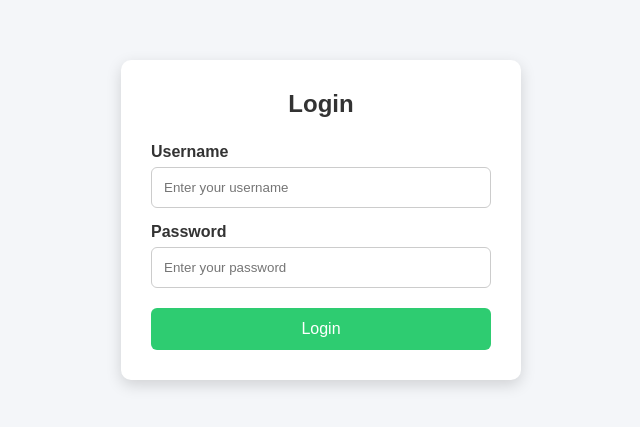
After one commit to eyosisolo/expense_tracker, a Flask app: page /login in a window 1280 px wide. The commit adds this page. Shown: the top 427 px of the page, without its empty margins (319-959 px from the left). Run offline with Flask 3, Linux system fonts and the light colour scheme.

Commit message:
Complete Day 4: User login system with Flask and SQLite

```diff
--- a/app.py
+++ b/app.py
@@ -50,6 +50,37 @@ def register():
 
     return render_template("register.html")
 
+@app.route("/login", methods=["GET", "POST"])
+def login():
+    if request.method == "POST":
+
+        username = request.form["username"]
+        password = request.form["password"]
+
+        connection = get_connection()
+        cursor = connection.cursor()
+
+        cursor.execute(
+            """
+            SELECT *
+            FROM users
+            WHERE username = ?
+            AND password = ?
+            """,
+            (username, password)
+        )
+
+        user = cursor.fetchone()
+
+        connection.close()
+
+        if user:
+
+            return render_template("dashboard.html")
+
+        return "Invalid username or password."
+
+    return render_template("login.html")
 
 if __name__ == "__main__":
     app.run(debug=True)
--- a/templates/index.html
+++ b/templates/index.html
@@ -33,7 +33,9 @@
             <a href="{{ url_for('register') }}" class="button">
                 Get Started
             </a>
+            <br><br>
 
+            <a href="/login" class="button"> Login </a>
         </section>
 
     </div>
--- /dev/null
+++ b/templates/login.html
@@ -0,0 +1,26 @@
+<!DOCTYPE html>
+<html lang="en">
+
+ <head>
+    <meta charset="UTF-8">
+    <meta name="viewport" content="width=device-width, initial-scale=1.0">
+
+    <title>Login</title>
+    <link rel="stylesheet" href="{{ url_for('static', filename='style.css') }}">
+
+ </head>
+ <body>
+    <div class="container">
+        <form method="POST">
+            <h2>Login</h2>
+            <label for="username">Username</label>
+            <input id="username" type="text" name="username" placeholder="Enter your username" title="Username" required>
+
+            <label for="password">Password</label>
+            <input id="password" type="password" name="password" placeholder="Enter your password" title="Password" required>
+
+            <button type="submit">Login</button>
+        </form>
+    </div>
+ </body>
+</html>
```
Also changed, not shown: templates/dashboard.html (added, +26 -0 lines), expense.db.
